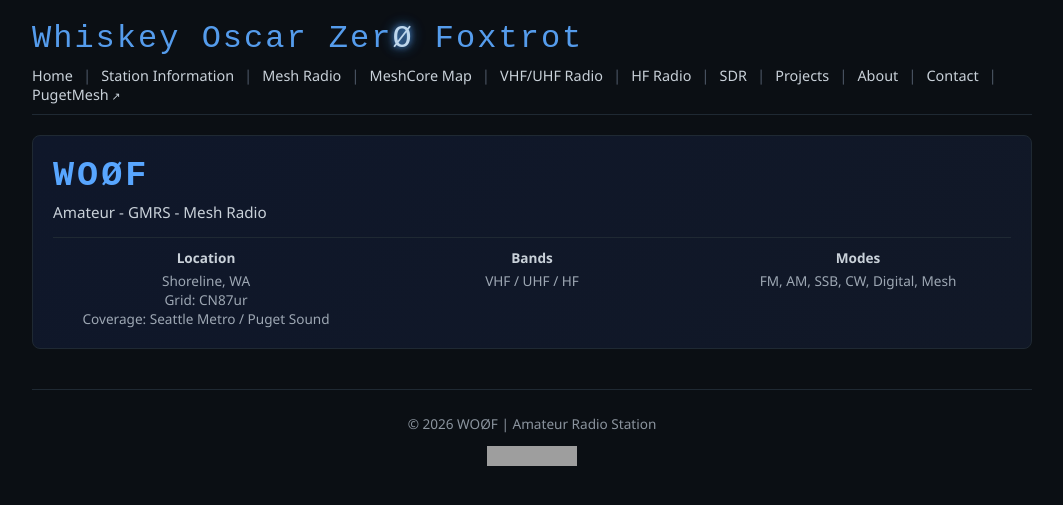
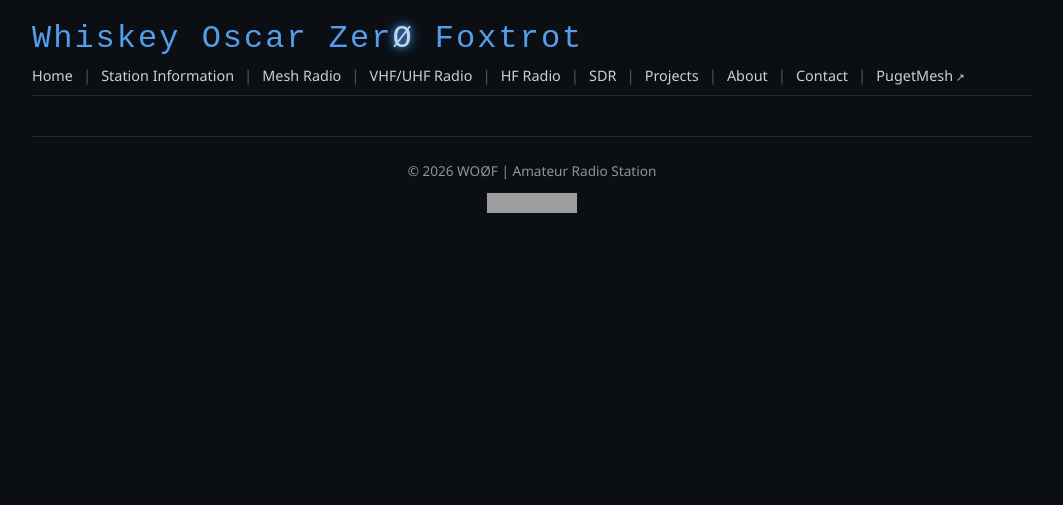
Before and after one commit to Lymitliss/Lymitliss.github.io, a Jekyll site: the page built from live-receiver.md, in a window 1280 px wide. Shown: the top 505 px of the page, without its empty margins (108-1171 px from the left). Built offline with Jekyll 4.4.1, drawn with Linux system fonts in a browser that asks for light colours; our own code applies the rules of GitHub Pages for plain Markdown files; grey boxes are pictures that could not be loaded.

Commit message:
Update default.html

```diff
--- a/_layouts/default.html
+++ b/_layouts/default.html
@@ -25,8 +25,6 @@
         <a href="{{ '/station-information' | relative_url }}">Station Information</a>
         <span class="nav-separator">|</span>
         <a href="{{ '/mesh-radio' | relative_url }}">Mesh Radio</a>
-        <span class="nav-separator">|</span>
-        <a href="https://live.wo0f.com/">MeshCore Map</a>
         <span class="nav-separator">|</span>
         <a href="{{ '/vhf-uhf-radio' | relative_url }}">VHF/UHF Radio</a>
         <span class="nav-separator">|</span>
@@ -63,7 +61,8 @@
     </div>
     {% endif %}
 
-    <!-- HERO -->
+    <!-- HERO (HOME ONLY) -->
+    {% if page.url == "/" %}
     <header class="hero">
       <h1 class="hero-title">WOØF</h1>
       <p class="hero-subtitle">Amateur - GMRS - Mesh Radio</p>
@@ -85,6 +84,7 @@
         </div>
       </div>
     </header>
+    {% endif %}
 
     <!-- PAGE CONTENT -->
     <main>
```
